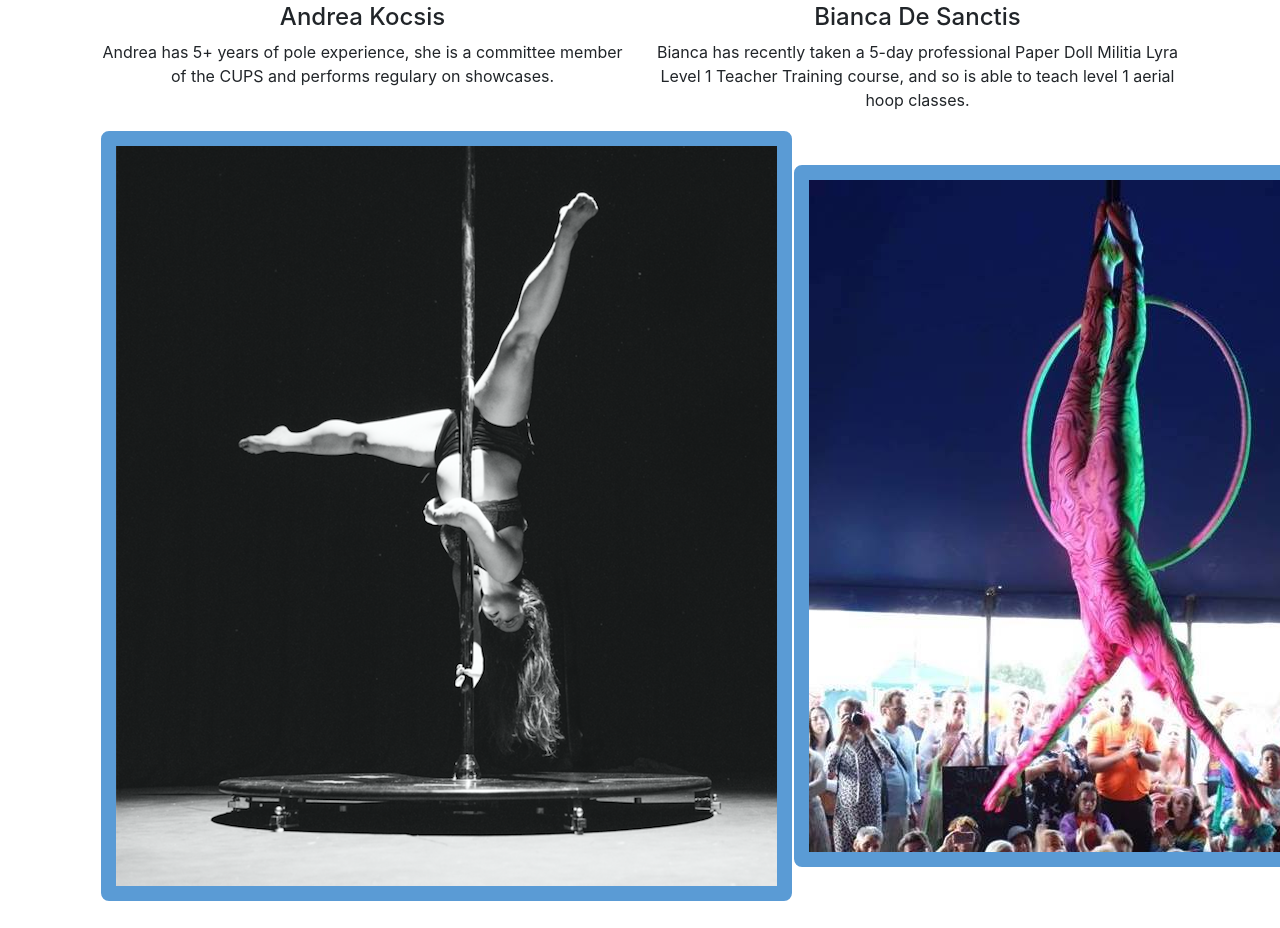
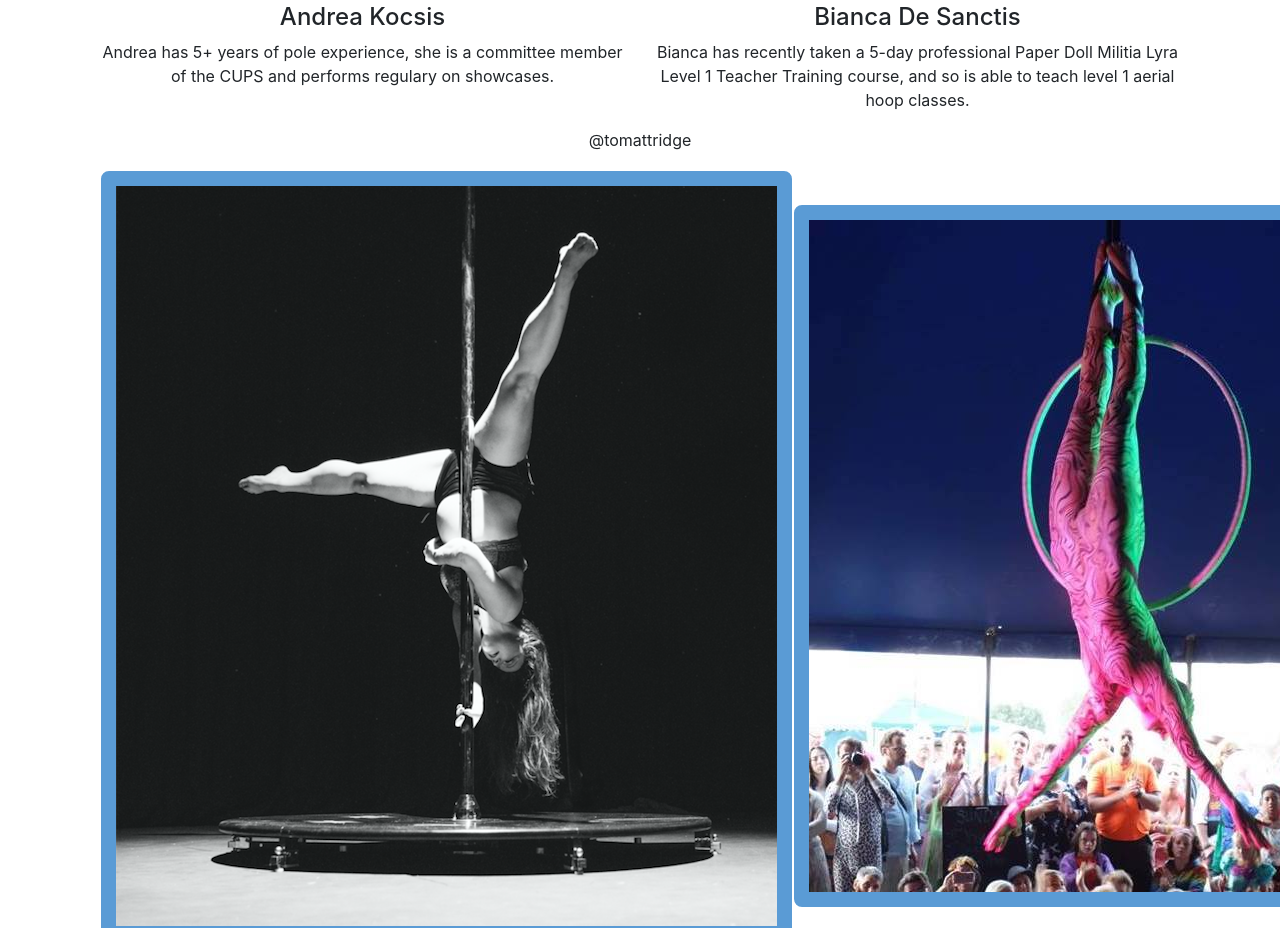
Before and after one commit to wolfsonpole/wolfsonpole.github.io, a plain HTML site: page index.html in a window 1280 px wide. Shown: the part 2740-3668 px from the top of the page. Drawn offline with nearby package versions, Linux system fonts and the light colour scheme.

Commit message:
Update index.html

```diff
--- a/index.html
+++ b/index.html
@@ -117,6 +117,7 @@
 						<table style="width:100%">
   <tr>
     <th><img src="poleA.png" alt="andrea" style="height:50%" class="image-fluid"/></th>
+	  <p>@tomattridge</p>
    <th><img src="bianca2.jpg" alt="bianca" style="height:56%" class="image-fluid"/></th>
   </tr>
   </table>
```
